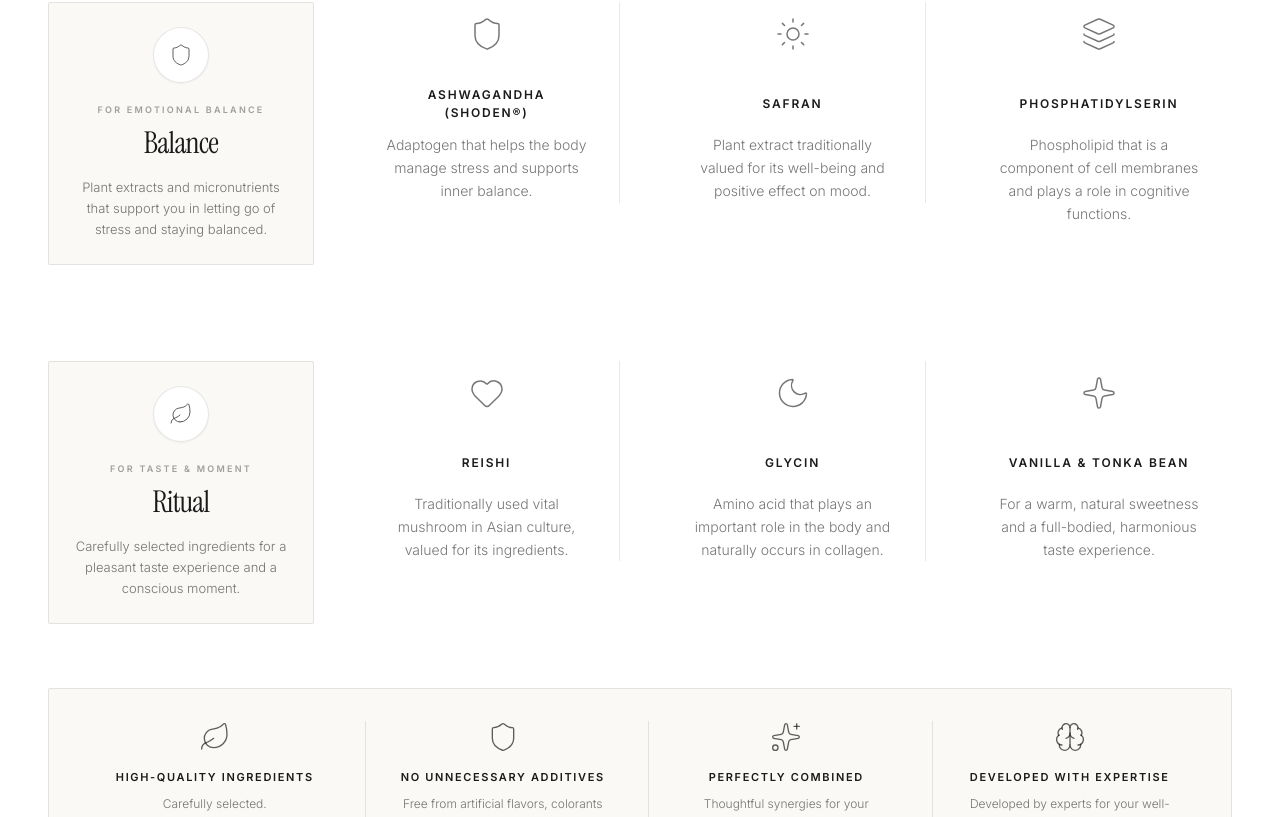
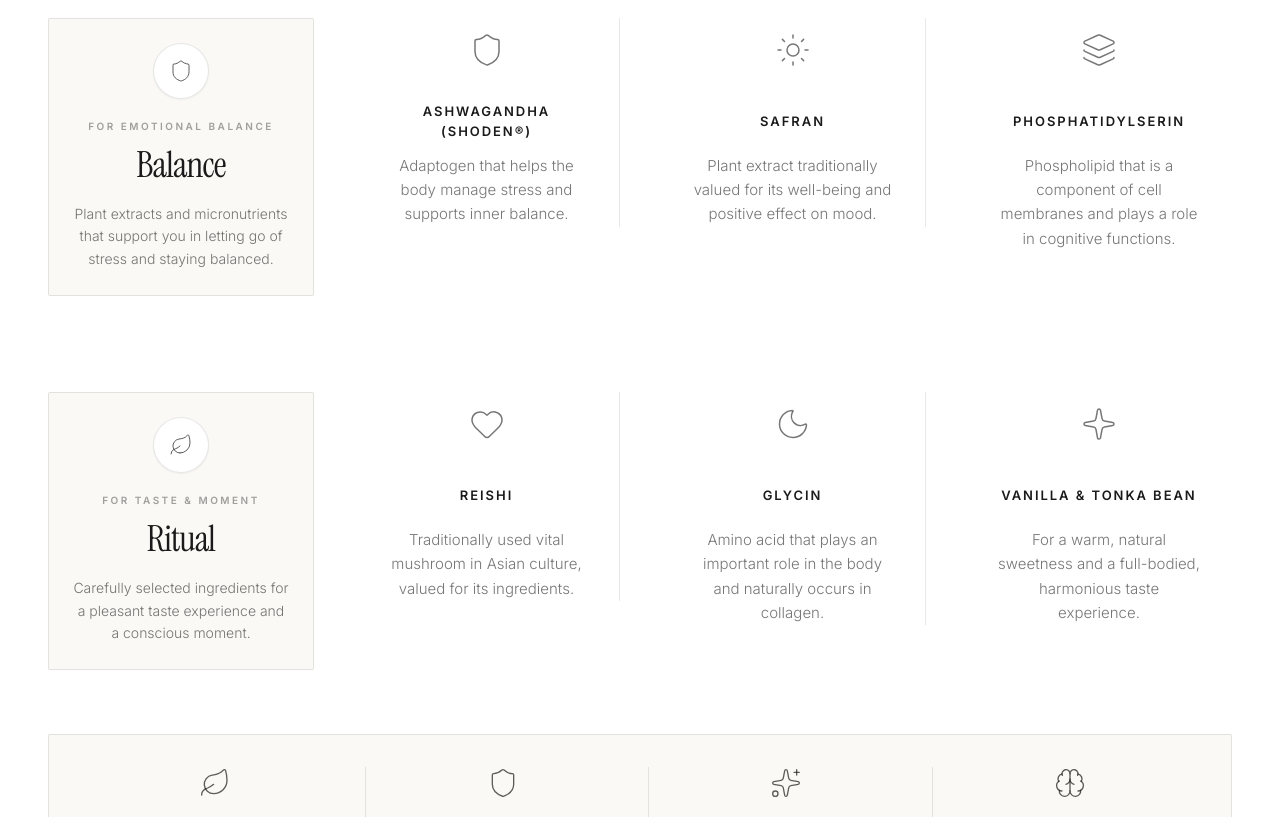
Before and after one commit to dudi991/senoa-landingpage, a React (Vite) app: page / in a window 1280 px wide. Shown: the part 3143-3960 px from the top of the page. Built offline with nearby package versions, Linux system fonts and the light colour scheme.

Commit message:
style: proportionally increase font sizes inside Left Card, right grid ingredients, and bottom trust strip

```diff
--- a/src/components/Ingredients.tsx
+++ b/src/components/Ingredients.tsx
@@ -105,13 +105,13 @@ const Ingredients = () => {
                   <div className="w-14 h-14 rounded-full border border-primary/10 bg-white flex items-center justify-center text-primary/70 mb-5 shadow-sm">
                     <GroupIcon className="w-6 h-6" strokeWidth={1} />
                   </div>
-                  <span className="font-sans text-[9px] tracking-[0.25em] font-bold text-primary/40 uppercase mb-2">
+                  <span className="font-sans text-[10px] tracking-[0.25em] font-bold text-primary/40 uppercase mb-2">
                     {t(group.tagKey)}
                   </span>
-                  <h3 className="font-serif text-2xl lg:text-3xl text-primary font-light mb-4">
+                  <h3 className="font-serif text-3xl lg:text-[2.25rem] text-primary font-light mb-4 leading-tight">
                     {t(group.titleKey)}
                   </h3>
-                  <p className="font-sans text-[13px] text-primary/60 leading-relaxed font-light max-w-[220px]">
+                  <p className="font-sans text-sm text-primary/60 leading-relaxed font-light max-w-[220px]">
                     {t(group.descKey)}
                   </p>
                 </div>
@@ -130,10 +130,10 @@ const Ingredients = () => {
                         <div className="w-16 h-16 flex items-center justify-center text-primary/60 mb-5">
                           <IngIcon className="w-9 h-9" strokeWidth={1} />
                         </div>
-                        <h4 className="font-sans text-[12px] tracking-[0.15em] font-bold uppercase text-primary mb-3 min-h-[36px] flex items-center justify-center">
+                        <h4 className="font-sans text-[13px] tracking-[0.15em] font-bold uppercase text-primary mb-3 min-h-[40px] flex items-center justify-center">
                           {ing.name}
                         </h4>
-                        <p className="text-sm text-primary/60 leading-relaxed font-light max-w-[240px]">
+                        <p className="text-[15px] text-primary/60 leading-relaxed font-light max-w-[240px]">
                           {t(`ing.${ing.key}`)}
                         </p>
                       </div>
@@ -160,10 +160,10 @@ const Ingredients = () => {
                   <div className="text-primary/70 mb-4">
                     <TrustIcon className="w-8 h-8" strokeWidth={1} />
                   </div>
-                  <h5 className="font-sans text-[11px] tracking-[0.15em] font-bold uppercase text-primary mb-2">
+                  <h5 className="font-sans text-[12px] tracking-[0.15em] font-bold uppercase text-primary mb-2">
                     {t(item.titleKey)}
                   </h5>
-                  <p className="text-[12px] text-primary/60 leading-relaxed font-light max-w-[200px]">
+                  <p className="text-[13px] text-primary/60 leading-relaxed font-light max-w-[200px]">
                     {t(item.descKey)}
                   </p>
                 </div>
```
